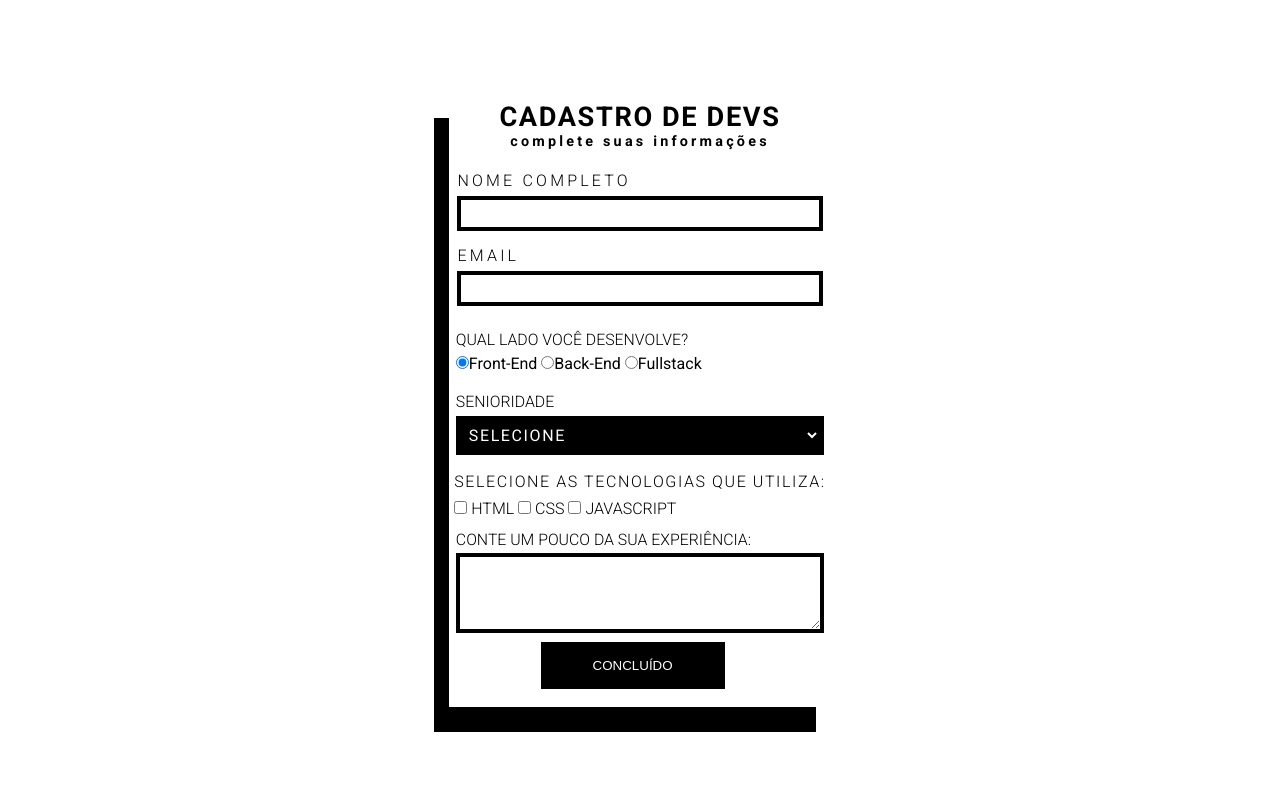
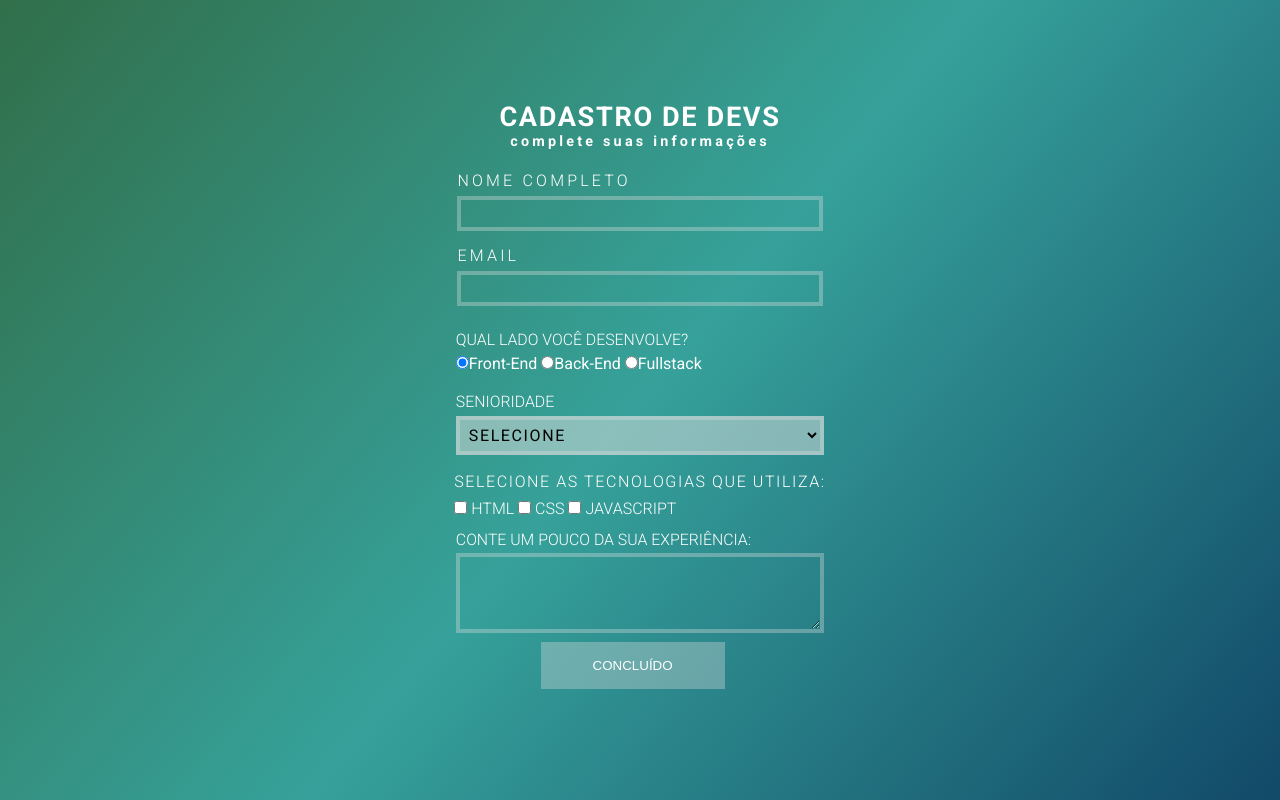
Before and after one commit to caynanr/cadastrodevs, a plain HTML site: page index.html in a window 1280 px wide. Drawn offline with Linux system fonts and the light colour scheme.

Commit message:
NovasCores

```diff
--- a/style.css
+++ b/style.css
@@ -11,22 +11,20 @@ body {
   min-height: 100vh;
   font-family: "Roboto", sans-serif;
   text-align: left;
-  background: #fff;
-  /* background: linear-gradient(-25deg, #6d31a1, #2587b4) no-repeat;*/
+  background: linear-gradient(130deg, #316f4a, #36a19a, #114968) no-repeat;
   display: flex;
   justify-content: center;
   align-content: center;
   align-items: center;
   padding: 0.5rem;
+  color: #fff;
 }
 
 .container {
-  background: #fff;
   display: flex;
   flex-direction: column;
   flex-wrap: wrap;
   justify-content: center;
-  box-shadow: -15px 25px 0px black;
 }
 
 h1 {
@@ -59,7 +57,7 @@ h3 {
   width: 100%;
   height: 25px;
   margin-bottom: 10px;
-  border: 4px solid #000;
+  border: 4px solid rgba(224, 224, 224, 0.35);
   background: none;
   outline: none;
   padding: 1em;
@@ -89,10 +87,10 @@ h3 {
   width: 100%;
   padding: 5px;
   font-size: 1rem;
-  border: 4px solid #f000;
+  border: 4px solid rgba(224, 224, 224, 0.35);
   outline: none;
-  background: #000;
-  color: #fff;
+  background: rgba(224, 224, 224, 0.5);
+  color: #000;
   font-family: "Roboto";
   font-weight: 400;
   text-transform: uppercase;
@@ -115,7 +113,8 @@ h3 {
 }
 
 .grupo-selecao textarea {
-  border: 4px solid #000;
+  border: 4px solid rgba(224, 224, 224, 0.35);
+  background: none;
   outline: none;
   padding: 10px;
   width: 100%;
@@ -128,7 +127,7 @@ h3 {
   padding: 1rem;
   text-transform: uppercase;
   margin: 5px 23%;
-  background: #000;
+  background: rgba(224, 224, 224, 0.35);
   color: #fff;
   border: 1px;
 }
```
